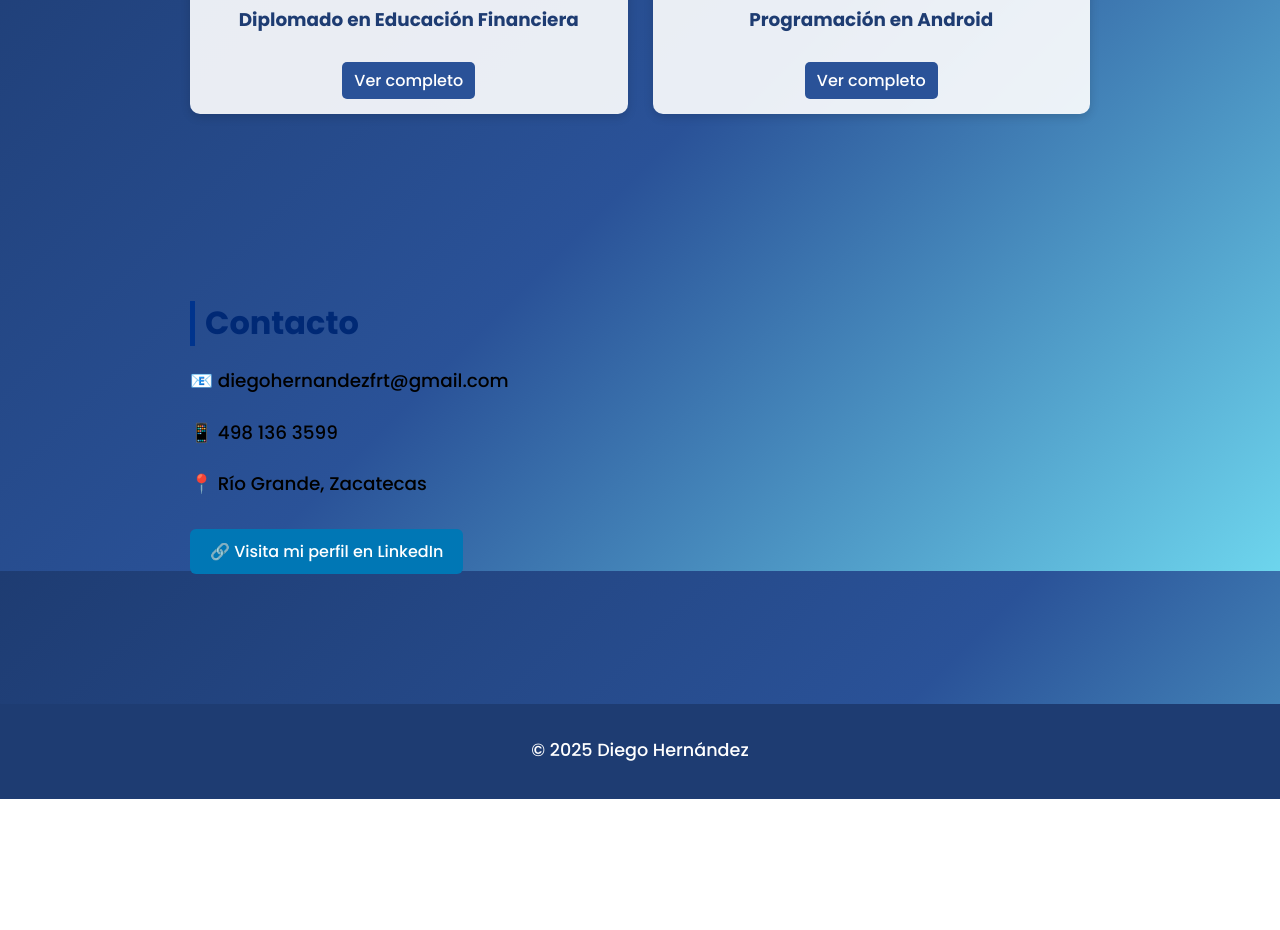
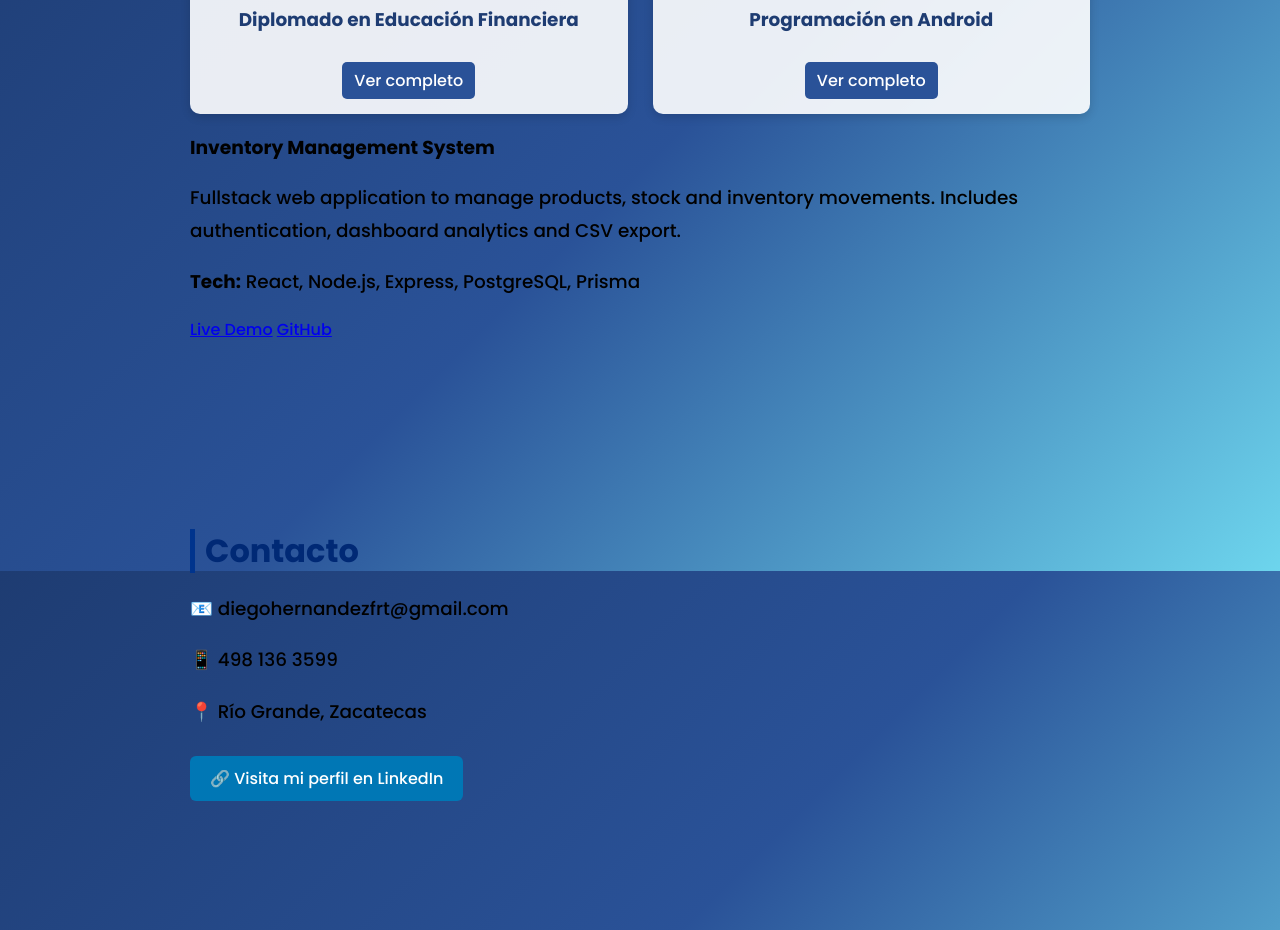
Before and after one commit to diegohernandezfrt-debug/portafolio-diego, a plain HTML site: page index.html in a window 1280 px wide. Shown: the part 4229-5159 px from the top of the page. Before the commit the page ends 5028 px from the top, so only its background shows below. Drawn offline with Linux system fonts and the light colour scheme.

Commit message:
Update index.html

```diff
--- a/index.html
+++ b/index.html
@@ -216,6 +216,21 @@
       </div>
 
     </div>
+
+    <!-- Aqui mis proyectos -->
+  <div class="project-card">
+  <h3>Inventory Management System</h3>
+  <p>
+    Fullstack web application to manage products, stock and inventory movements.
+    Includes authentication, dashboard analytics and CSV export.
+  </p>
+
+  <p><strong>Tech:</strong> React, Node.js, Express, PostgreSQL, Prisma</p>
+
+  <a href="https://dh-inventory-system-fullstack.vercel.app/" target="_blank">Live Demo</a>
+  <a href="https://github.com/diegohernandezfrt-debug/inventory-system-fullstack" target="_blank">GitHub</a>
+</div>
+
   </section>
 
   <section id="contacto" class="fade-in">
```
